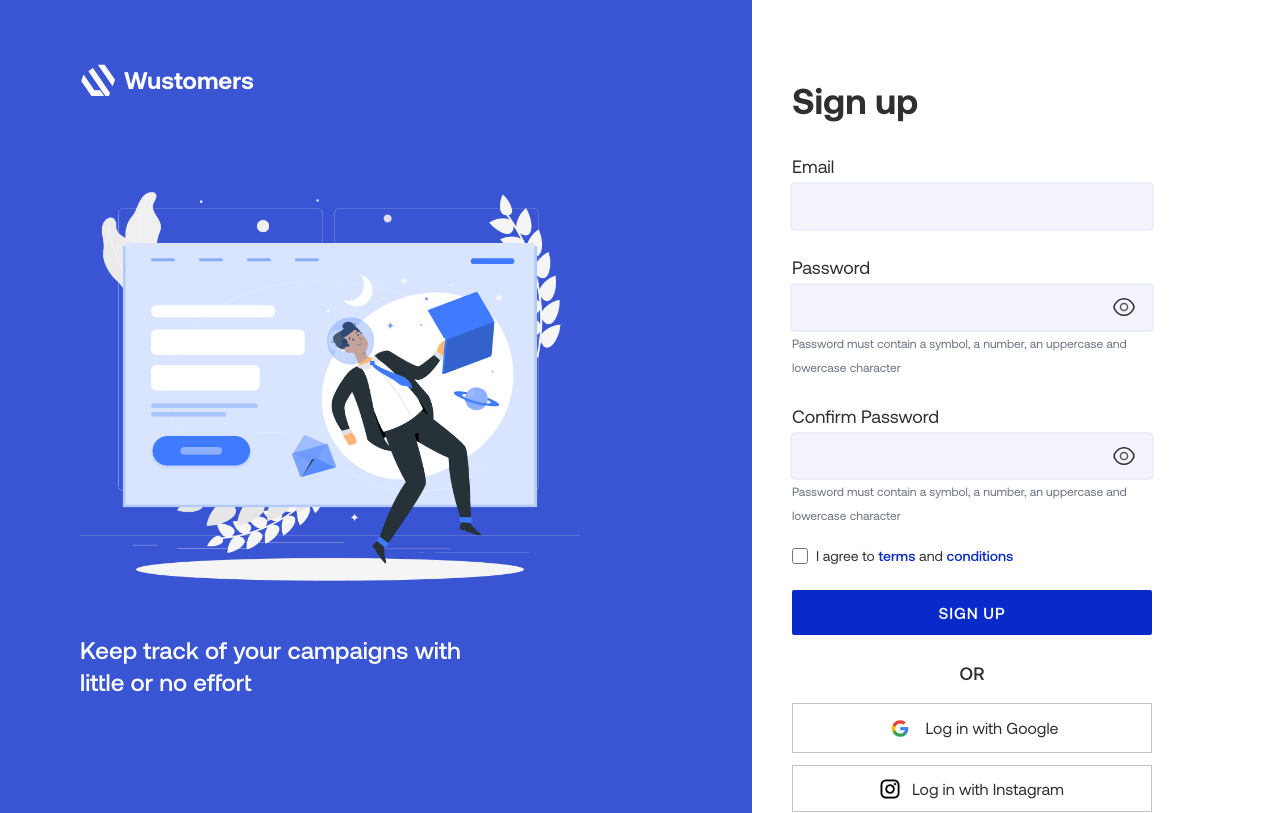
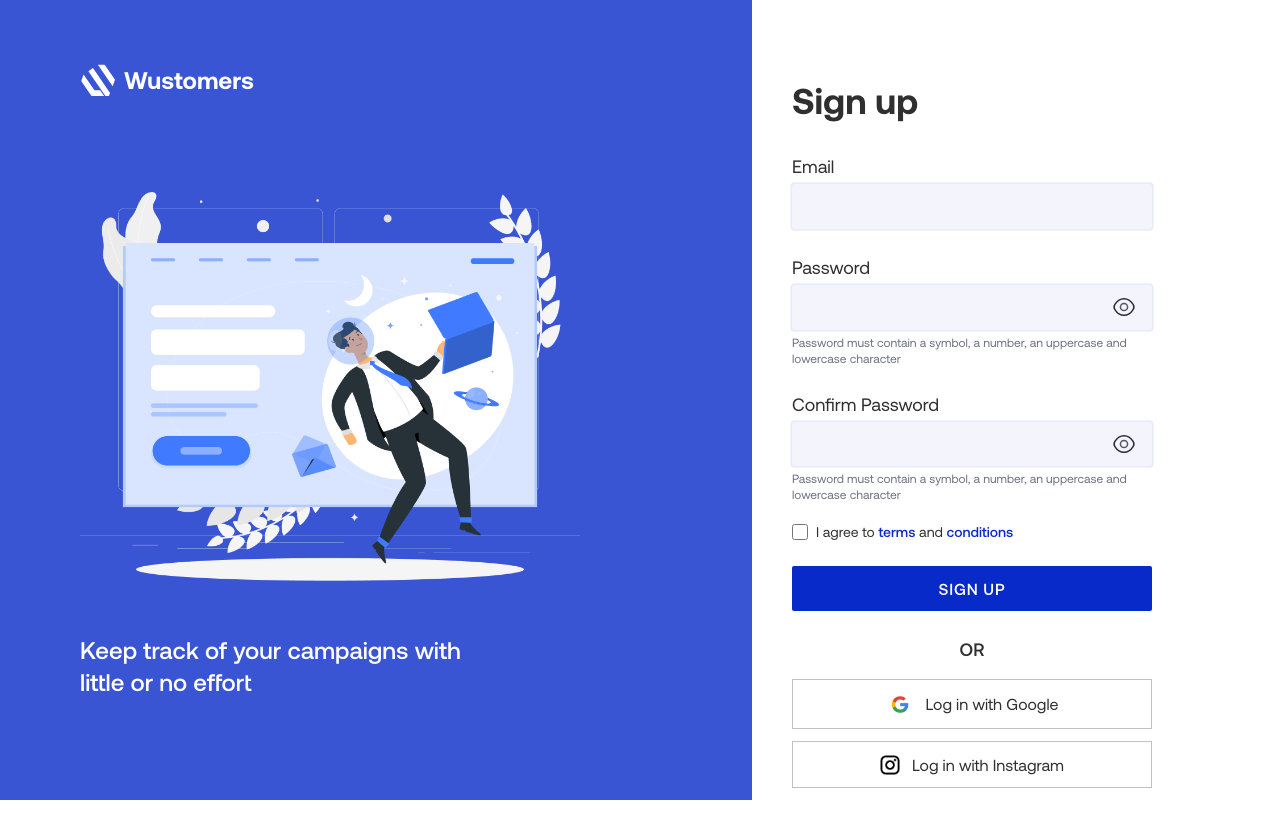
Before and after one commit to PrimeclickDev/Wustomers, a React (Vite) app: page /signup in a window 1280 px wide. Shown: the top 813 px of the page. Built offline with nearby package versions, Linux system fonts and the light colour scheme.

Commit message:
fixed some bugs

```diff
--- a/src/App.tsx
+++ b/src/App.tsx
@@ -2,6 +2,7 @@ import { ErrorFallback } from 'components/ErrorFallback'
 import { DashboardLayout } from 'layouts/DashboardLayout'
 import { WebsiteLayout } from 'layouts/WebsiteLayout'
 import Dashboard from 'pages/dashboard/Dashboard'
+import NotFound from 'pages/NotFound'
 import Contact from 'pages/website/Contact'
 import { ForgotPassword } from 'pages/website/ForgotPassword'
 import Home from 'pages/website/Home'
@@ -34,6 +35,8 @@ const App = () => {
 				<Route path='forgot-password' element={<ForgotPassword />} />
 				<Route path='reset-password' element={<ResetPassword />} />
 				<Route path='verify-email' element={<VerifyEmail />} />
+
+				<Route path='*' element={<NotFound />} />
 			</Routes>
 		</ErrorBoundary>
 	)
--- a/src/components/Header.tsx
+++ b/src/components/Header.tsx
@@ -6,7 +6,7 @@ import { ReactComponent as Menu } from 'assets/icons/menu.svg'
 import { ReactComponent as Money } from 'assets/icons/money-change.svg'
 import { ReactComponent as Register } from 'assets/icons/people.svg'
 
-import { useEffect, useState } from 'react'
+import { useState } from 'react'
 import { NavLink } from 'react-router-dom'
 import { Button } from './Button'
 import { WustomersLogo } from './WustomersLogo'
@@ -32,28 +32,23 @@ export const Header = () => {
 		},
 	]
 
-	const handleScroll = () => {
-		const offset = window.scrollY
-		if (offset > 50) {
-			setScrolled(true)
-		} else {
-			setScrolled(false)
-		}
-	}
+	// const handleScroll = () => {
+	// 	const offset = window.scrollY
+	// 	if (offset > 50) {
+	// 		setScrolled(true)
+	// 	} else {
+	// 		setScrolled(false)
+	// 	}
+	// }
 
-	useEffect(() => {
-		window.addEventListener('scroll', handleScroll)
+	// useEffect(() => {
+	// 	window.addEventListener('scroll', handleScroll)
 
-		return () => window.removeEventListener('scroll', handleScroll)
-	}, [])
+	// 	return () => window.removeEventListener('scroll', handleScroll)
+	// }, [])
 
 	return (
-		<div
-			className={`${
-				scrolled &&
-				'fixed top-0 left-1/2 z-50 w-full -translate-x-1/2 border-b-2 bg-white'
-			} border-b border-b-wustomers-primary-light transition`}
-		>
+		<div className='fixed top-0 left-0 z-50 w-full border-b-[1.5px] border-b-wustomers-primary-light bg-white'>
 			<header className='mx-auto flex max-w-screen-xl items-center justify-between px-3 py-3 lg:px-2'>
 				<nav className='flex items-center gap-20'>
 					<WustomersLogo className='text-wustomers-blue' />
@@ -106,7 +101,7 @@ export const Header = () => {
 				/>
 
 				<div
-					className={`absolute right-0 top-0 z-50 h-screen w-64 bg-wustomers-blue py-20 px-7 text-white transition lg:hidden ${
+					className={`absolute right-0 top-0 z-50 h-screen w-64 bg-wustomers-blue py-20 px-7 text-white shadow-2xl transition lg:hidden ${
 						isOpen ? 'translate-x-0' : 'translate-x-full'
 					}`}
 				>
--- a/src/components/TextField.tsx
+++ b/src/components/TextField.tsx
@@ -63,6 +63,12 @@ export const TextField = <T extends FieldValues>({
 					</button>
 				) : null}
 			</div>
+			{type === 'password' ? (
+				<span className='text-xs text-gray-500'>
+					Password must contain a symbol, a number, an uppercase and
+					lowercase character
+				</span>
+			) : null}
 			{error ? (
 				<div
 					role='alert'
--- a/src/layouts/AuthLayout.tsx
+++ b/src/layouts/AuthLayout.tsx
@@ -16,7 +16,7 @@ export const AuthLayout = ({
 }: AuthLayoutProps) => {
 	return (
 		<main className='min-h-screen lg:grid lg:grid-cols-5 lg:gap-3 xl:gap-10'>
-			<section className='col-span-3 flex flex-col items-center bg-wustomers-blue-light px-5 py-10 lg:items-start lg:px-20 lg:pt-16'>
+			<section className='col-span-3 flex flex-col items-center bg-wustomers-blue-light px-5 py-10 lg:sticky lg:top-0 lg:right-0 lg:h-screen lg:items-start lg:self-start lg:px-20 lg:pt-16'>
 				<WustomersLogo className='text-white' />
 
 				<img
--- a/src/pages/website/Home.tsx
+++ b/src/pages/website/Home.tsx
@@ -37,7 +37,7 @@ const Home = () => {
 		<main>
 			{/* hero */}
 			<section>
-				<div className='relative mx-auto flex max-w-screen-xl flex-col items-center px-2 pt-10 lg:flex-row lg:gap-5 lg:px-2 lg:pt-20'>
+				<div className='relative mx-auto flex max-w-screen-xl flex-col items-center px-2 pt-20 lg:flex-row lg:gap-5 lg:px-2 lg:pt-32'>
 					<div className='order-2 mt-6 flex max-w-[70ch] flex-col items-center text-center lg:order-none lg:mt-0 lg:items-start lg:text-left'>
 						<h2 className='text-3xl font-bold leading-tight md:text-5xl md:leading-tight lg:text-6xl lg:leading-[72px]'>
 							Launch lead generation Google ads campaigns fast with a
--- a/src/pages/website/ResetPassword.tsx
+++ b/src/pages/website/ResetPassword.tsx
@@ -79,7 +79,6 @@ export const ResetPassword = () => {
 				</header>
 
 				<form className='mt-10' onSubmit={handleSubmit(resetPassword)}>
-					<div>
 					<TextField
 						register={register}
 						control={control}
@@ -87,13 +86,7 @@ export const ResetPassword = () => {
 						name='newPassword'
 						type='password'
 					/>
-						<span className='text-xs text-gray-500'>
-							Password must contain a symbol, a number, an uppercase and
-							lowercase character
-						</span>
-					</div>
 
-					<div>
 					<TextField
 						register={register}
 						control={control}
@@ -101,11 +94,6 @@ export const ResetPassword = () => {
 						name='confirmNewPassword'
 						type='password'
 					/>
-						<span className='text-xs text-gray-500'>
-							Password must contain a symbol, a number, an uppercase and
-							lowercase character
-						</span>
-					</div>
 					<Button
 						text='Reset Password'
 						variant='fill'
--- a/src/pages/website/Signup.tsx
+++ b/src/pages/website/Signup.tsx
@@ -102,7 +102,6 @@ const Signup = () => {
 					name='email'
 					type='email'
 				/>
-				<div>
 				<TextField
 					register={register}
 					control={control}
@@ -110,13 +109,6 @@ const Signup = () => {
 					name='password'
 					type='password'
 				/>
-					<span className='text-xs text-gray-500'>
-						Password must contain a symbol, a number, an uppercase and
-						lowercase character
-					</span>
-				</div>
-
-				<div>
 				<TextField
 					register={register}
 					control={control}
@@ -124,12 +116,6 @@ const Signup = () => {
 					name='confirmPassword'
 					type='password'
 				/>
-					<span className='text-xs text-gray-500'>
-						Password must contain a symbol, a number, an uppercase and
-						lowercase character
-					</span>
-				</div>
-
 				<div className='mt-5 flex items-center gap-2 font-[#979797]'>
 					<input
 						type='checkbox'
@@ -158,7 +144,6 @@ const Signup = () => {
 						<span>{errors.acceptTerms.message}</span>
 					</div>
 				) : null}
-
 				<Button
 					text='Sign up'
 					variant='fill'
```
Lines whose indentation alone changed are shown as unchanged.
